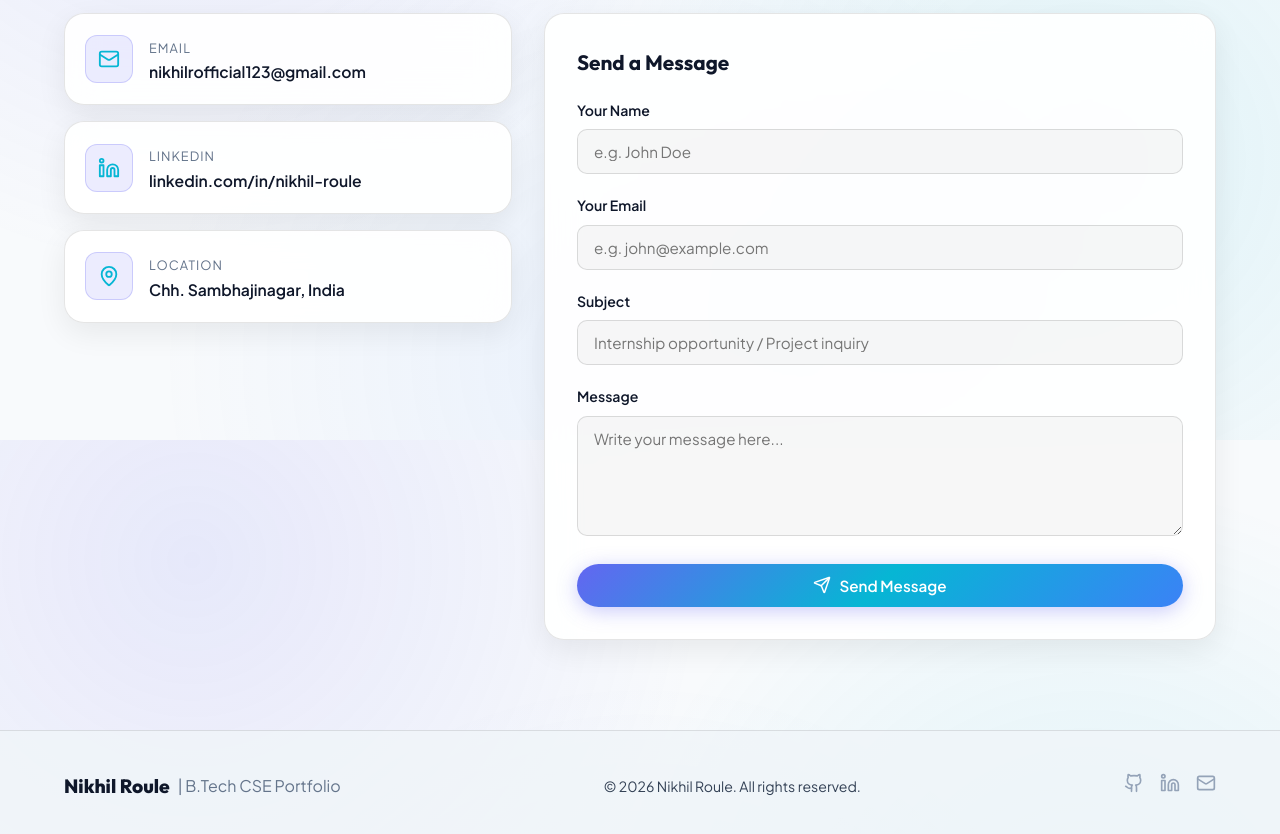
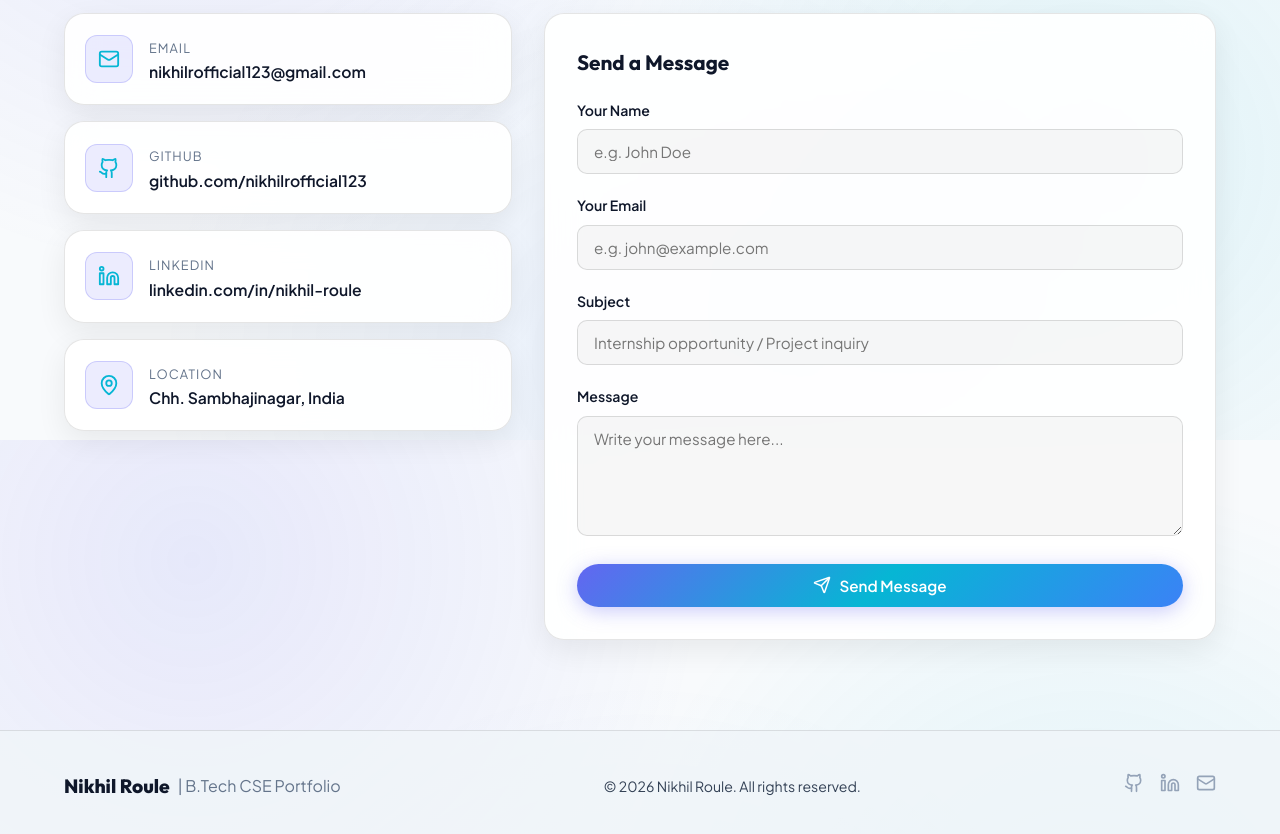
Before and after one commit to nikhilrofficial123/my-profile, a React (Vite) app: page / in a window 1280 px wide. Shown: the part 5960-6794 px from the top of the page. Built offline with nearby package versions, Linux system fonts and the light colour scheme.

Commit message:
Auto update: 2026-09-25 19:12:38

```diff
--- a/src/App.jsx
+++ b/src/App.jsx
@@ -678,6 +678,14 @@ function App() {
                   </div>
                 </a>
 
+                <a href="https://github.com/nikhilrofficial123" target="_blank" rel="noreferrer" className="glass-card info-card">
+                  <div className="info-icon"><GithubIcon size={22} /></div>
+                  <div>
+                    <span className="info-label">GitHub</span>
+                    <div className="info-value">github.com/nikhilrofficial123</div>
+                  </div>
+                </a>
+
                 <a href="https://www.linkedin.com/in/nikhil-roule-4a61a8318/" target="_blank" rel="noreferrer" className="glass-card info-card">
                   <div className="info-icon"><LinkedinIcon size={22} /></div>
                   <div>
@@ -784,7 +792,7 @@ function App() {
           </p>
 
           <div style={{ display: 'flex', gap: '16px' }}>
-            <a href="https://github.com/nikhilroule" target="_blank" rel="noreferrer" style={{ color: '#94a3b8' }}><GithubIcon size={20} /></a>
+            <a href="https://github.com/nikhilrofficial123" target="_blank" rel="noreferrer" style={{ color: '#94a3b8' }}><GithubIcon size={20} /></a>
             <a href="https://www.linkedin.com/in/nikhil-roule-4a61a8318/" target="_blank" rel="noreferrer" style={{ color: '#94a3b8' }}><LinkedinIcon size={20} /></a>
             <a href="mailto:nikhilrofficial123@gmail.com" style={{ color: '#94a3b8' }}><Mail size={20} /></a>
           </div>
```
